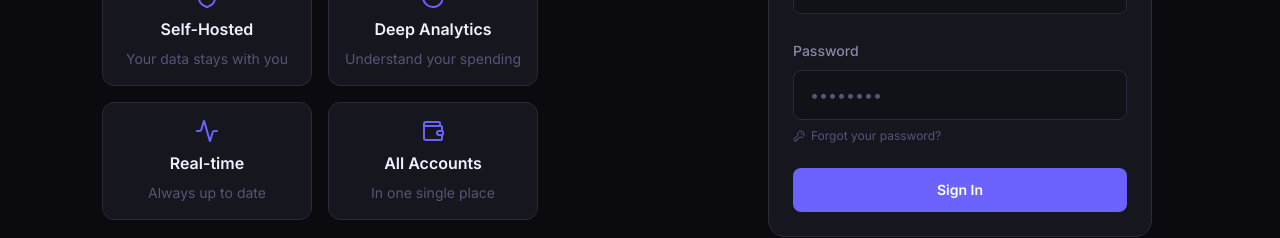
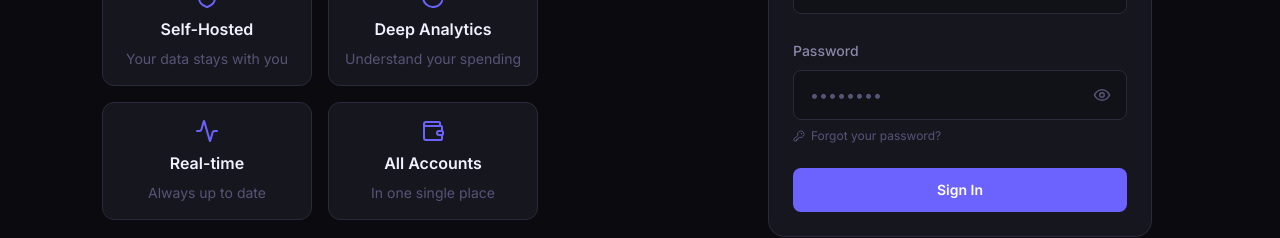
Before and after one commit to meibraransari/hoorain-os, a Next.js app in the folder frontend/: page /login in a window 1280 px wide. Shown: the part 398-636 px from the top of the page. Built offline with nearby package versions, Linux system fonts and the light colour scheme; no server answers.

Commit message:
Added view/hide eye icon on password field on login page

```diff
--- a/frontend/src/app/(auth)/login/page.tsx
+++ b/frontend/src/app/(auth)/login/page.tsx
@@ -5,11 +5,12 @@ import { useRouter } from 'next/navigation';
 import { useAuth } from '@/components/providers/AuthProvider';
 import { motion, AnimatePresence } from 'framer-motion';
 import { api } from '@/lib/api';
-import { Wallet, ShieldCheck, PieChart, Activity, KeyRound, X, CheckCircle, AlertCircle, Send, Lock } from 'lucide-react';
+import { Wallet, ShieldCheck, PieChart, Activity, KeyRound, X, CheckCircle, AlertCircle, Send, Lock, Eye, EyeOff } from 'lucide-react';
 
 export default function LoginPage() {
   const [username, setUsername] = useState('');
   const [password, setPassword] = useState('');
+  const [showPassword, setShowPassword] = useState(false);
   const [error, setError] = useState('');
   const [loading, setLoading] = useState(false);
   const [showForgotModal, setShowForgotModal] = useState(false);
@@ -186,15 +187,25 @@ export default function LoginPage() {
 
             <div className="space-y-2">
               <label className="text-sm font-medium text-text-secondary" htmlFor="password">Password</label>
+              <div className="relative">
                 <input
                   id="password"
-                type="password"
+                  type={showPassword ? 'text' : 'password'}
                   value={password}
                   onChange={(e) => setPassword(e.target.value)}
-                className="w-full rounded-lg border border-border bg-bg-secondary px-4 py-3 text-text-primary placeholder-text-muted focus:border-accent focus:outline-none focus:ring-1 focus:ring-accent transition-all"
+                  className="w-full rounded-lg border border-border bg-bg-secondary px-4 py-3 pr-12 text-text-primary placeholder-text-muted focus:border-accent focus:outline-none focus:ring-1 focus:ring-accent transition-all"
                   placeholder="••••••••"
                   required
                 />
+                <button
+                  type="button"
+                  onClick={() => setShowPassword(!showPassword)}
+                  className="absolute right-3 top-1/2 -translate-y-1/2 p-1 text-text-muted hover:text-text-primary transition-colors cursor-pointer"
+                  tabIndex={-1}
+                >
+                  {showPassword ? <EyeOff size={18} /> : <Eye size={18} />}
+                </button>
+              </div>
               <button
                 type="button"
                 onClick={() => {
```
Lines whose indentation alone changed are shown as unchanged.
